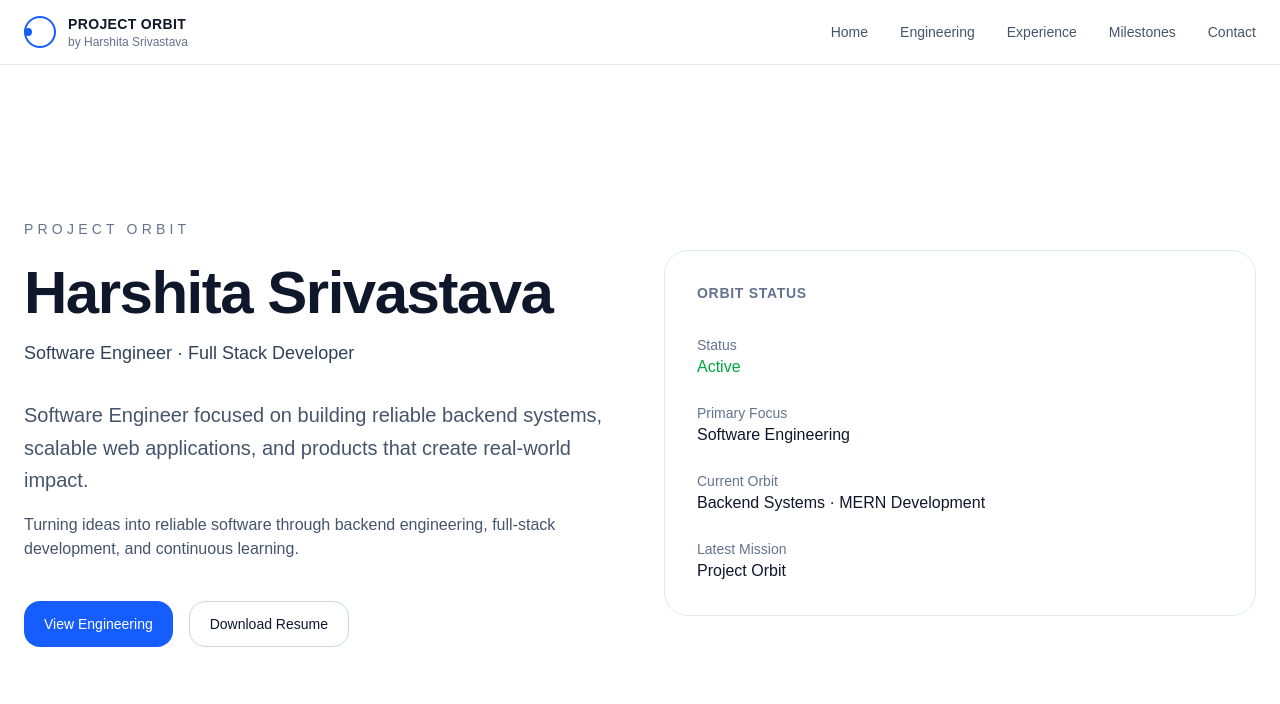
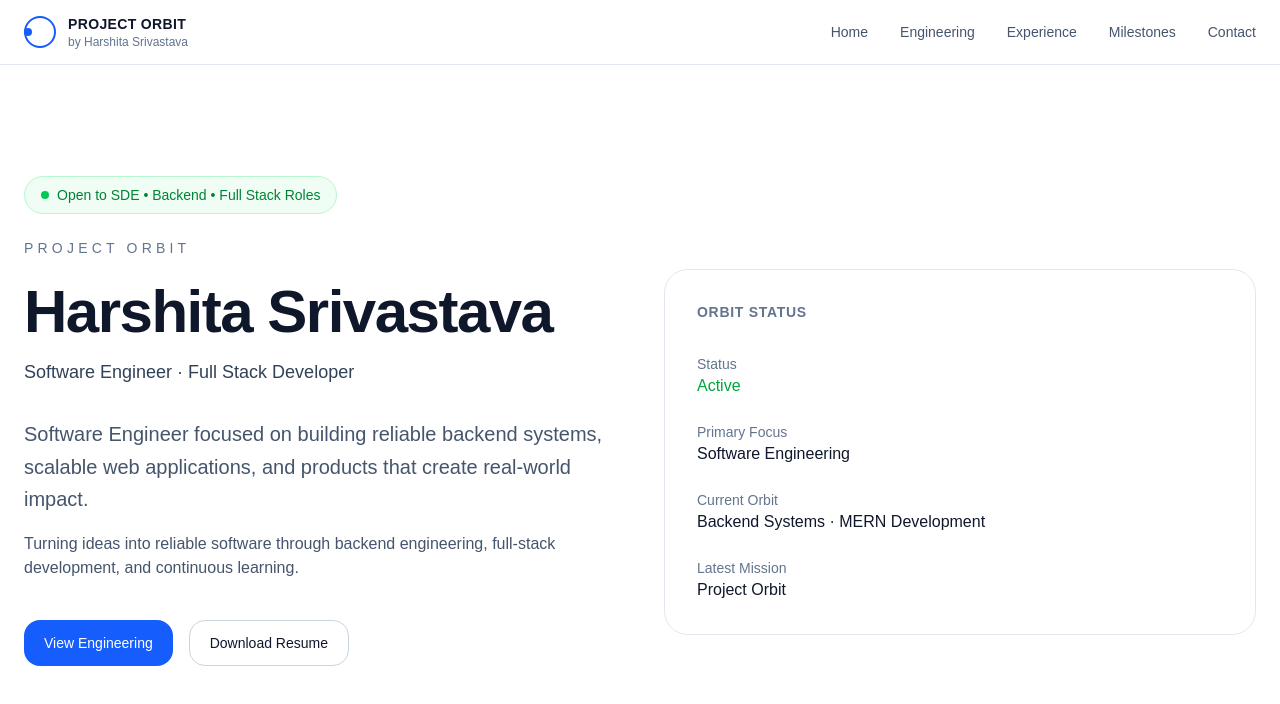
Before and after one commit to HARSHITA-SRIVASTAVA/project-orbit, a Next.js app: page / in a window 1280 px wide. Shown: the top 704 px of the page. Built offline with nearby package versions, Linux system fonts and the light colour scheme.

Commit message:
feat:Added availability badge

```diff
--- /dev/null
+++ b/components/home/AvailabilityBadge.tsx
@@ -0,0 +1,11 @@
+export default function AvailabilityBadge() {
+  return (
+    <div className="mb-6 inline-flex items-center gap-2 rounded-full border border-green-200 bg-green-50 px-4 py-2">
+      <div className="h-2 w-2 rounded-full bg-green-500" />
+
+      <span className="text-sm font-medium text-green-700">
+        Open to SDE • Backend • Full Stack Roles
+      </span>
+    </div>
+  );
+}
--- a/components/home/Hero.tsx
+++ b/components/home/Hero.tsx
@@ -1,16 +1,19 @@
 import Button from "@/components/ui/Button";
 import Container from "@/components/layout/Container";
 import OrbitStatus from "./OrbitStatus";
+import AvailabilityBadge from "./AvailabilityBadge";
 
 export default function Hero() {
   return (
     <section className="py-24">
       <Container>
-        <div className="grid gap-12 lg:grid-cols-2 lg:items-center">
+        <AvailabilityBadge />
+        <div className=" mb-6 grid gap-12 lg:grid-cols-2 lg:items-center">
 
           {/* Left Side */}
+
           <div>
-            <p className="text-sm uppercase tracking-[0.3em] text-slate-500">
+            <p className="mb-6 text-sm uppercase tracking-[0.3em] text-slate-500">
               Project Orbit
             </p>
 
```
